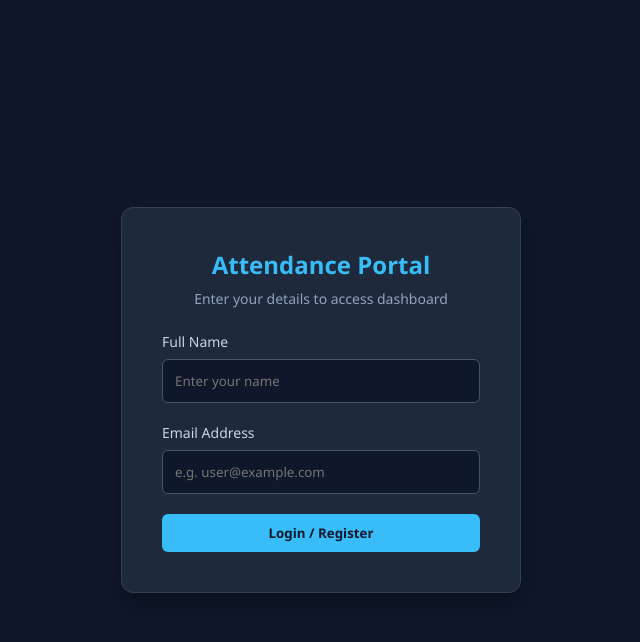
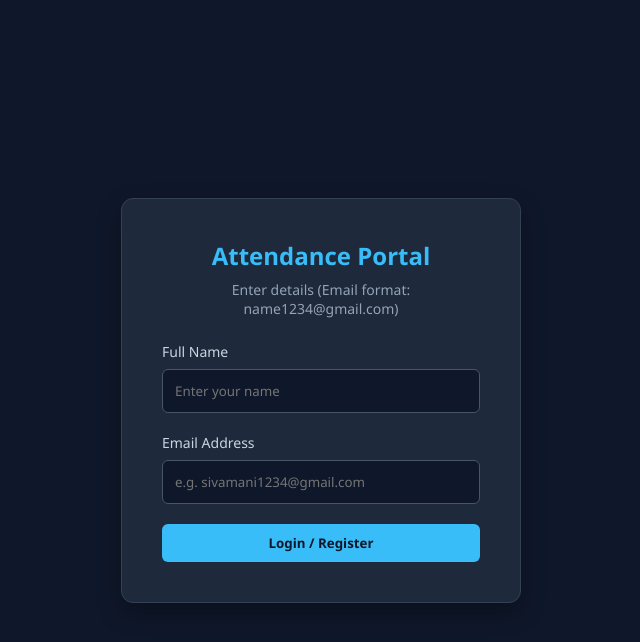
Before and after one commit to pratheeshh583225106064-byte/attendance-system, a Flask app: page / in a window 1280 px wide. Shown: the top 642 px of the page, without its empty margins (319-959 px from the left). Run offline with Flask 3, Linux system fonts and the light colour scheme.

Commit message:
Enhance email input validation and placeholder text
Updated email input field to enforce specific format and added a descriptive placeholder.

```diff
--- a/templates/login.html
+++ b/templates/login.html
@@ -9,7 +9,7 @@
 <body class="login-body">
     <div class="login-card">
         <h2>Attendance Portal</h2>
-        <p class="subtitle">Enter your details to access dashboard</p>
+        <p class="subtitle">Enter details (Email format: name1234@gmail.com)</p>
 
         {% with messages = get_flashed_messages() %}
             {% if messages %}
@@ -26,7 +26,11 @@
             </div>
             <div class="form-group">
                 <label for="email">Email Address</label>
-                <input type="email" id="email" name="email" placeholder="e.g. user@example.com" required>
+                <input type="email" id="email" name="email"
+                       placeholder="e.g. sivamani1234@gmail.com"
+                       pattern="[a-zA-Z]+[0-9]+@gmail\.com"
+                       title="Email must be in the format: name1234@gmail.com"
+                       required>
             </div>
             <button type="submit" class="btn-primary">Login / Register</button>
         </form>
```
